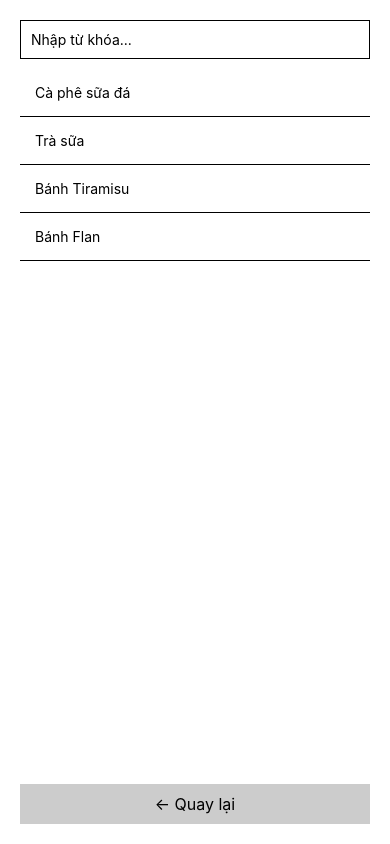
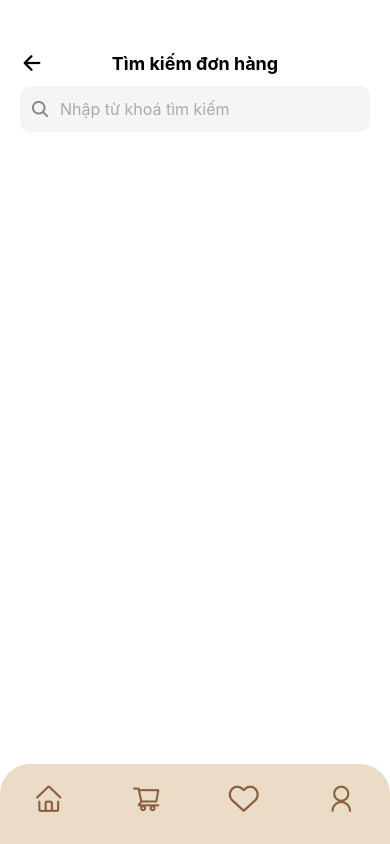
Before and after one commit to ntquyen0106/NOW_CAFE, a React Native app in the folder CoffeeShopApp/: screen /SearchOrder in a window 390 px wide. Built offline with nearby package versions, Linux system fonts and the light colour scheme.

Commit message:
update UI RecentlyOtherScreen and add UI SearchOrderScreen

```diff
--- a/CoffeeShopApp/screens/RecentlyOtherScreen.js
+++ b/CoffeeShopApp/screens/RecentlyOtherScreen.js
@@ -1,48 +1,24 @@
 import { Image, StyleSheet, Text, TouchableOpacity, View } from "react-native";
 import React, { useState } from "react";
-import Navbar from "../components/Navbar";
+import { useNavigation } from "@react-navigation/native";
+import { Ionicons } from "@expo/vector-icons";
 import Footer from "../components/Footer";
 
-const bill = {
-  hoadon_id: "HD0001",
-  user: {
-    user_id: "user0001",
-    name: "Tran Minh Quang",
-    phoneNumber: "0123456789",
-    address: "Ho Chi Minh, Vietnam",
-  },
-  ChiTietHoaDon: {
-    chitiethoadon_id: "CTHD0001",
-    SanPham: [
-      {
-        productId: "SP0001",
-        name: "Cà phê sữa đá",
-        quantity: 1,
-        price: 25000,
-      },
-      {
-        productId: "SP0002",
-        name: "Cà phê sữa đá",
-        quantity: 1,
-        price: 25000,
-      },
-    ],
-    dateCreated: "2024-02-18T10:00:00Z",
-  },
-  tongTien: 25000,
-};
+const RecentlyOtherScreen = () => {
+  const navigation = useNavigation();
+  const [activeTab, setActiveTab] = useState(true);
 
-const product = {
-  productId: "SP0001",
-  name: "Cà phê sữa đá",
-  quantity: 1,
-  price: 25000,
-};
-
-const RecentlyOtherScreen = () => {
-  const [activeTab, setActiveTab] = useState(true);
   const handleToggleTab = () => {
     setActiveTab(!activeTab);
+  };
+
+  // Khai báo dữ liệu mẫu cho bill
+  const defaultBill = {
+    hoadon_id: "12345",
+    ChiTietHoaDon: {
+      dateCreated: "2025-02-28",
+      SanPham: [{}, {}, {}], // Giả định có 3 sản phẩm
+    },
   };
 
   const Item = ({ bill, status }) => {
@@ -59,11 +35,16 @@ const RecentlyOtherScreen = () => {
         <View>
           <View style={styles.statusContainer}>
             <Text style={styles.nameText}>Order: {bill.hoadon_id}</Text>
-            <Text style={[status === 'Packing' ? {backgroundColor: "#F2994A",} : {backgroundColor: '#32CD32'},
-              styles.statusText
-            ]}>
-
-              {status}</Text>
+            <Text
+              style={[
+                status === "Packing"
+                  ? { backgroundColor: "#F2994A" }
+                  : { backgroundColor: "#32CD32" },
+                styles.statusText,
+              ]}
+            >
+              {status}
+            </Text>
           </View>
 
           <Text style={styles.inforText}>
@@ -77,13 +58,23 @@ const RecentlyOtherScreen = () => {
 
   return (
     <View style={styles.container}>
-      <Navbar user={{ name: "Hiep Hinh" }} />
+      {/* Thanh tiêu đề với nút Tìm kiếm và Thông báo */}
+      <View style={styles.header}>
+        <Text style={styles.headerText}>Orders</Text>
+        <View style={styles.iconContainer}>
+          {/* Nút Tìm kiếm */}
+          <TouchableOpacity onPress={() => navigation.navigate("SearchOrder")}>
+            <Ionicons name="search" size={24} color="967259" />
+          </TouchableOpacity>
+        </View>
+      </View>
 
+      {/* Chuyển đổi tab */}
       <View style={styles.toggleTabContainer}>
         <TouchableOpacity
           style={[
             { borderTopLeftRadius: 10, borderBottomLeftRadius: 10 },
-            activeTab ? [styles.selected, {}] : styles.unselected,
+            activeTab ? styles.selected : styles.unselected,
           ]}
           onPress={handleToggleTab}
         >
@@ -96,17 +87,20 @@ const RecentlyOtherScreen = () => {
           ]}
           onPress={handleToggleTab}
         >
-          <Text style={styles.textTab}>Past Oders</Text>
+          <Text style={styles.textTab}>Past Orders</Text>
         </TouchableOpacity>
       </View>
 
       {/* Nội dung tab */}
-      <View style={styles.contentConatiner}>
-        {activeTab === true ? <Item bill={bill} status={'Packing'} /> :
-        <Item bill={bill} status={'Completed'} />
-        }
+      <View style={styles.contentContainer}>
+        {activeTab ? (
+          <Item bill={defaultBill} status={"Packing"} />
+        ) : (
+          <Item bill={defaultBill} status={"Completed"} />
+        )}
       </View>
-        <Footer/>
+
+      <Footer />
     </View>
   );
 };
@@ -116,19 +110,36 @@ export default RecentlyOtherScreen;
 const styles = StyleSheet.create({
   container: {
     flex: 1,
-    paddingTop: 120,
+    paddingTop: 50,
+    backgroundColor: "#EEDCC6",
   },
-  // Chuyển tab
+  header: {
+    flexDirection: "row",
+    justifyContent: "space-between",
+    alignItems: "center",
+    paddingHorizontal: 20,
+    top:-20,
+    paddingVertical: 15,
+    backgroundColor: "#EEDCC6",
+  },
+  headerText: {
+    fontSize: 20,
+    fontWeight: "bold",
+    color: "967259",
+  },
+  iconContainer: {
+    flexDirection: "row",
+    gap: 15,
+  },
   toggleTabContainer: {
     flexDirection: "row",
-    justifyContent: "flex-end",
+    justifyContent: "center",
     marginHorizontal: 20,
     marginBottom: 10,
   },
   selected: {
     backgroundColor: "#230C02",
     padding: 10,
-
     width: 100,
     alignItems: "center",
   },
@@ -142,13 +153,11 @@ const styles = StyleSheet.create({
   textTab: {
     color: "white",
   },
-  // Nội dung tab
-  contentConatiner: {
+  contentContainer: {
     flex: 1,
     backgroundColor: "#230C02",
     padding: 20,
   },
-  // item
   itemContainer: {
     flexDirection: "row",
     alignItems: "center",
--- a/CoffeeShopApp/screens/SearchOrderScreen.js
+++ b/CoffeeShopApp/screens/SearchOrderScreen.js
@@ -1,39 +1,43 @@
 import React, { useState } from "react";
-import { View, TextInput, Text, FlatList, TouchableOpacity, StyleSheet } from "react-native";
+import { View, Text, TextInput, StyleSheet, TouchableOpacity } from "react-native";
+import { Ionicons } from "@expo/vector-icons";
 import { useNavigation } from "@react-navigation/native";
+import Footer from "../components/Footer";
 
 const SearchOrderScreen = () => {
   const navigation = useNavigation();
   const [searchText, setSearchText] = useState("");
-  const data = ["Cà phê sữa đá", "Trà sữa", "Bánh Tiramisu", "Bánh Flan"]; // Dữ liệu giả lập
-
-  const filteredData = data.filter(item => item.toLowerCase().includes(searchText.toLowerCase()));
 
   return (
     <View style={styles.container}>
-      {/* Ô nhập tìm kiếm */}
-      <TextInput
-        style={styles.searchInput}
-        placeholder="Nhập từ khóa..."
-        value={searchText}
-        onChangeText={setSearchText}
-      />
+      {/* Header */}
+      <View style={styles.header}>
+        <TouchableOpacity onPress={() => navigation.goBack()}>
+          <Ionicons name="arrow-back" size={24} color="black" />
+        </TouchableOpacity>
+        <Text style={styles.headerText}>Tìm kiếm đơn hàng</Text>
+        <View style={{ width: 24 }} /> {/* Placeholder để căn giữa tiêu đề */}
+      </View>
 
-      {/* Danh sách kết quả */}
-      <FlatList
-        data={filteredData}
-        keyExtractor={(item, index) => index.toString()}
-        renderItem={({ item }) => (
-          <TouchableOpacity style={styles.item}>
-            <Text>{item}</Text>
-          </TouchableOpacity>
-        )}
-      />
+      {/* Ô tìm kiếm */}
+      <View style={styles.searchContainer}>
+        <Ionicons name="search" size={20} color="#888" style={styles.searchIcon} />
+        <TextInput
+          style={styles.searchInput}
+          placeholder="Nhập từ khoá tìm kiếm"
+          placeholderTextColor="#AAA"
+          value={searchText}
+          onChangeText={setSearchText}
+        />
+      </View>
 
-      {/* Nút quay lại */}
-      <TouchableOpacity style={styles.backButton} onPress={() => navigation.goBack()}>
-        <Text style={styles.backText}>← Quay lại</Text>
-      </TouchableOpacity>
+      {/* Nội dung kết quả (Hiện tại để trống) */}
+      <View style={styles.resultContainer}>
+        {/* Kết quả tìm kiếm sẽ hiển thị ở đây */}
+      </View>
+
+      {/* Footer */}
+      <Footer />
     </View>
   );
 };
@@ -41,9 +45,43 @@ const SearchOrderScreen = () => {
 export default SearchOrderScreen;
 
 const styles = StyleSheet.create({
-  container: { flex: 1, padding: 20, backgroundColor: "#fff" },
-  searchInput: { borderWidth: 1, padding: 10, marginBottom: 10 },
-  item: { padding: 15, borderBottomWidth: 1 },
-  backButton: { marginTop: 20, backgroundColor: "#ccc", padding: 10, alignItems: "center" },
-  backText: { fontSize: 16 },
+  container: {
+    flex: 1,
+    backgroundColor: "#FFFFFF",
+    paddingTop: 50,
+  },
+  header: {
+    flexDirection: "row",
+    alignItems: "center",
+    justifyContent: "space-between",
+    paddingHorizontal: 20,
+    paddingBottom: 10,
+  },
+  headerText: {
+    fontSize: 18,
+    fontWeight: "bold",
+    textAlign: "center",
+  },
+  searchContainer: {
+    flexDirection: "row",
+    alignItems: "center",
+    backgroundColor: "#F5F5F5",
+    borderRadius: 10,
+    marginHorizontal: 20,
+    paddingHorizontal: 10,
+    paddingVertical: 12,
+  },
+  searchIcon: {
+    marginRight: 10,
+  },
+  searchInput: {
+    flex: 1,
+    fontSize: 16,
+    color: "#333",
+  },
+  resultContainer: {
+    flex: 1,
+    paddingHorizontal: 20,
+    marginTop: 10,
+  },
 });
```
